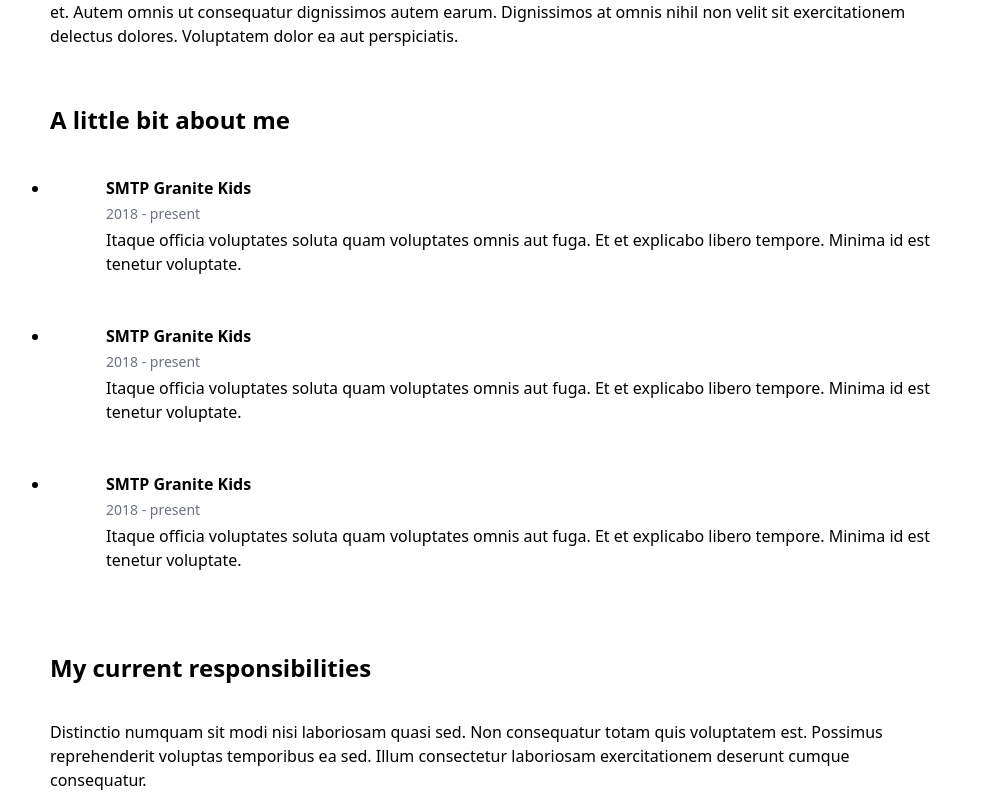
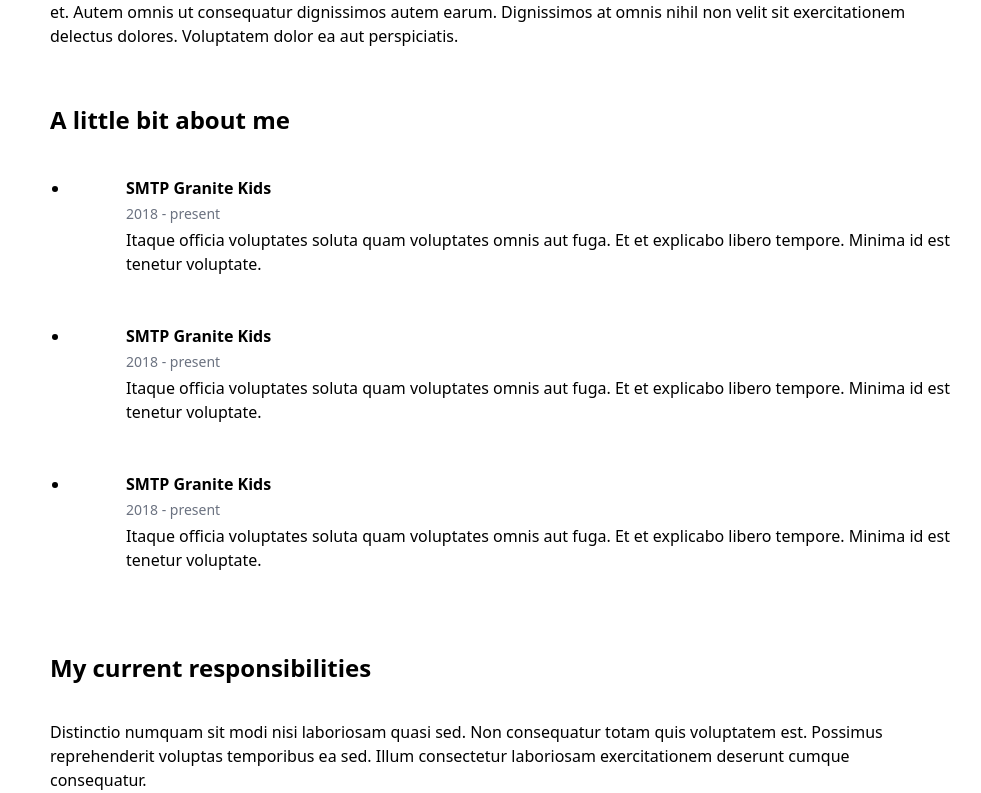
Before and after one commit to Khmlwugh/GabrielWebpage, a React (Vite) app: page /about in a window 1280 px wide. Shown: the part 400-1193 px from the top of the page, without its empty margins (142-1123 px from the left). Built offline with nearby package versions, Linux system fonts and the light colour scheme.

Commit message:
UPDATE: fixed bullet points error in AboutPage

```diff
--- a/src/components/AboutPage.jsx
+++ b/src/components/AboutPage.jsx
@@ -33,7 +33,7 @@
           <div className='text-2xl font-semibold self-start py-4'>
             A little bit about me
           </div>
-            <ul className='flex flex-col w-full justify-center list-disc'>
+            <ul className='flex flex-col w-full justify-center list-disc ml-10'>
               <li className="py-5 pl-14">
                 <div  className='font-semibold text-left py-1'>SMTP Granite Kids</div>
                 <div className='text-sm text-gray-500 text-left'>2018 - present</div>
```
